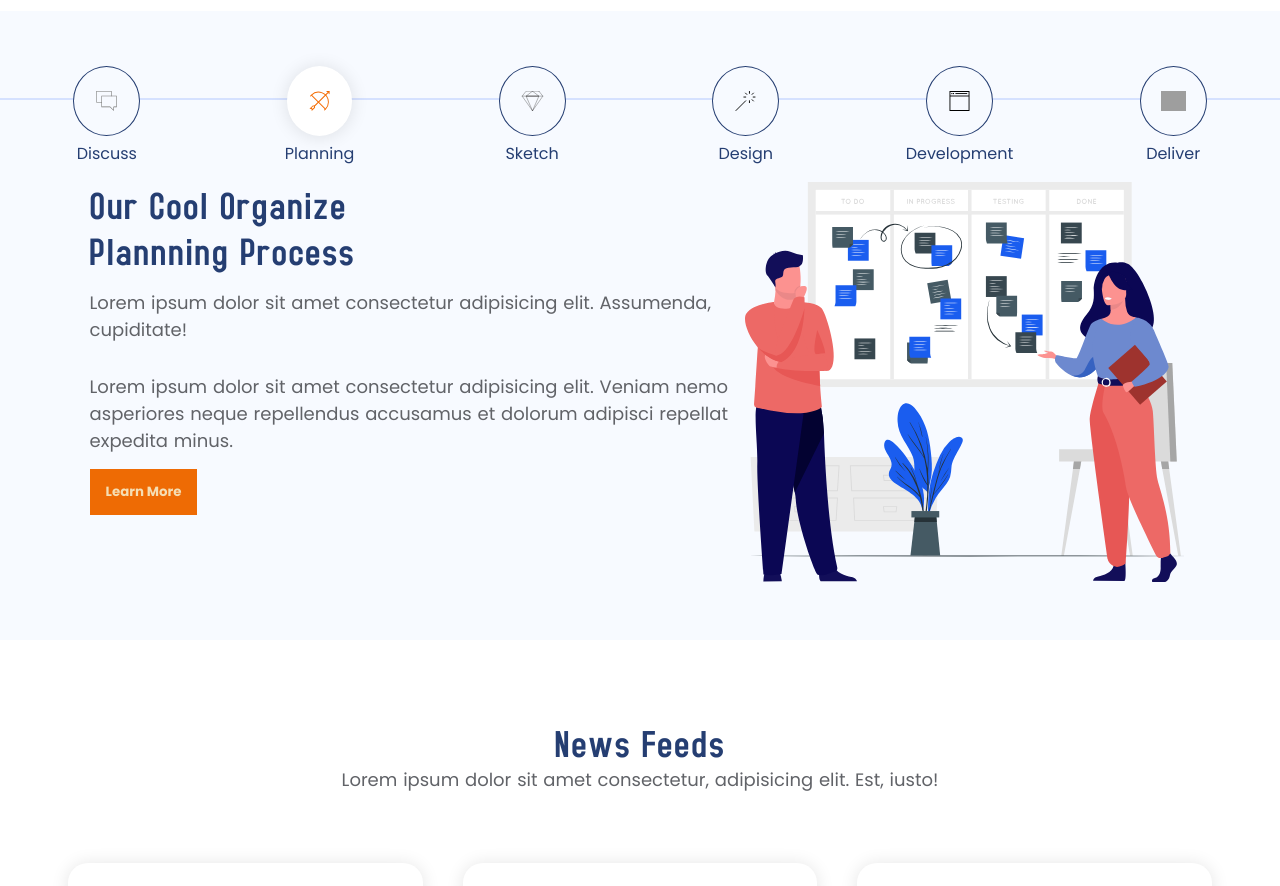
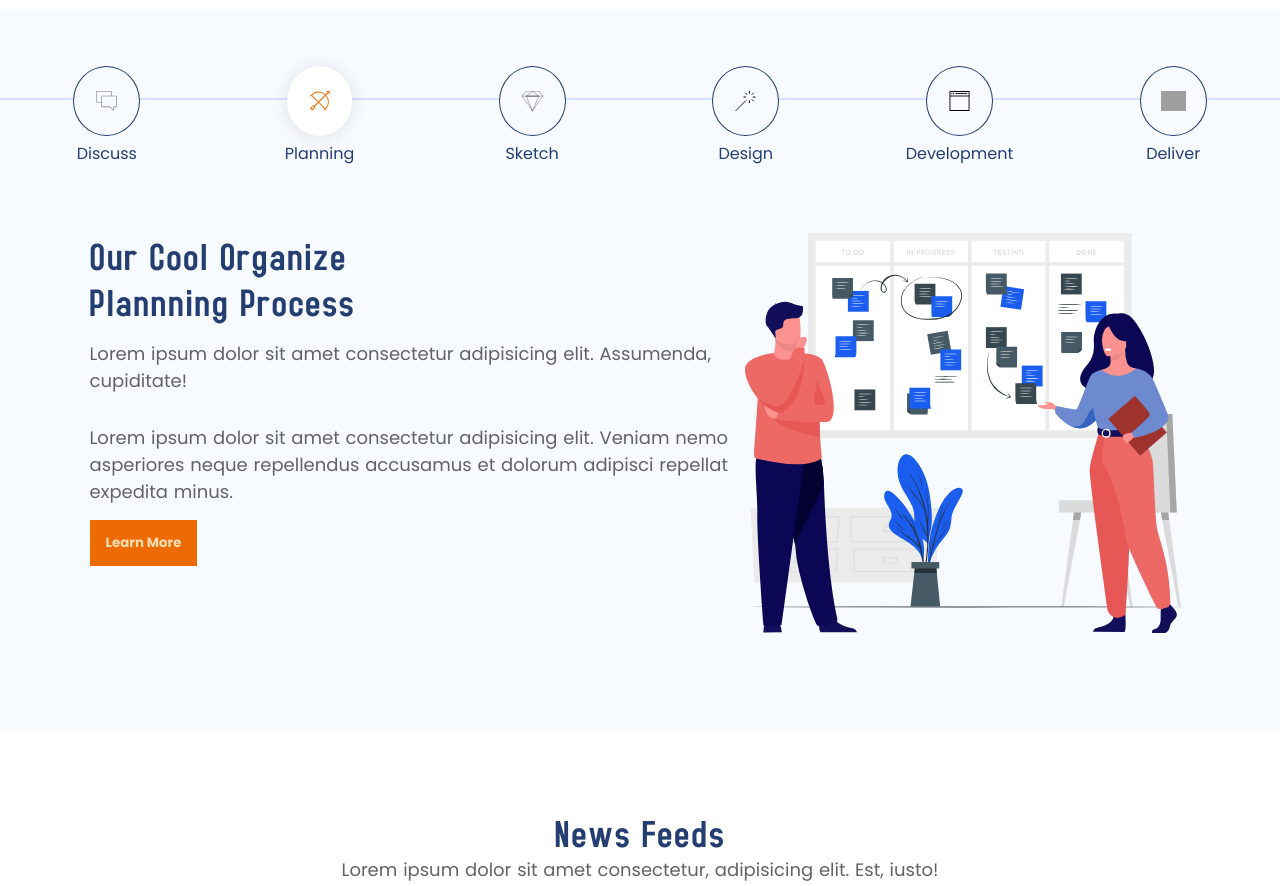
Before and after one commit to Yogesh070/bbweb, a Nuxt app: page / in a window 1280 px wide. Shown: the part 2480-3366 px from the top of the page. Built offline with nearby package versions, Linux system fonts and the light colour scheme; grey boxes are pictures that could not be loaded.

Commit message:
fixed padding

```diff
--- a/components/Planning.vue
+++ b/components/Planning.vue
@@ -22,7 +22,8 @@ export default {
 .container{
     display: grid;
     grid-template-columns: 2fr 1fr;
-    padding: 4vw 7vw;
+    /* padding: 4vw 7vw; */
+    padding: 8vw 7vw 7vw;
     background-color: #F7FAFF;
     margin-top: 50px;
 }
```
